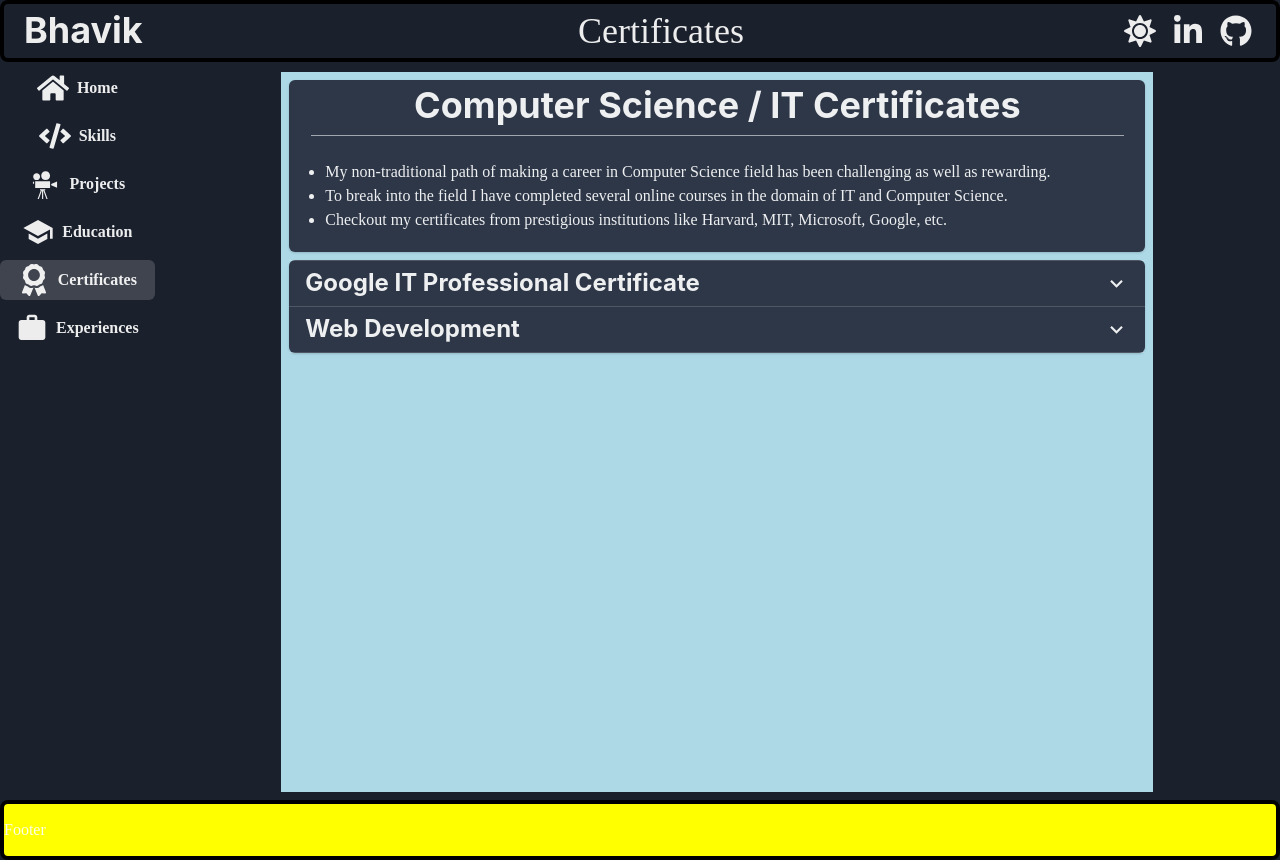
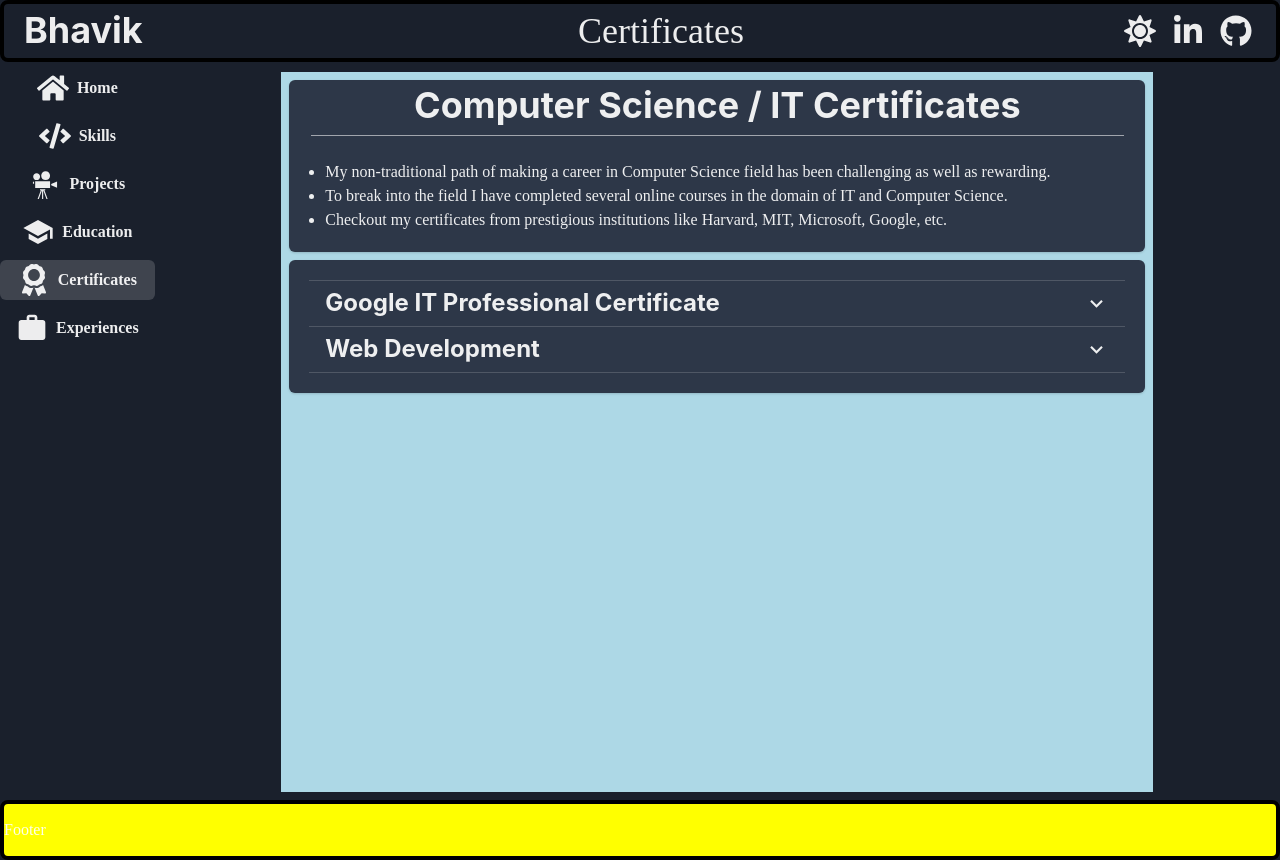
Before and after one commit to bhavik-knight/portfolio-chakra, a React (Vite) app in the folder react/frontend/: page / in a window 1280 px wide. Both pictures are taken after a click on the button "Certificates". Built offline with nearby package versions, Linux system fonts and the light colour scheme.

Commit message:
added hover - boxshadow effect for certs

```diff
--- a/react/frontend/src/components/CertificateCard.jsx
+++ b/react/frontend/src/components/CertificateCard.jsx
@@ -17,7 +17,7 @@ function CertificateCard({ details }) {
                             p={2} m={2}
                             boxSize="90%"
                             mx="auto"
-                            _hover={{ cursor: "pointer" }}
+                            _hover={{ cursor: "pointer", boxShadow: "2px 2px 8px" }}
                             onClick={c.uri !== null ? () => window.open(c.uri, "_blank") : () => "undefined"}
                         >
                             <CardHeader
--- a/react/frontend/src/components/Certificates.jsx
+++ b/react/frontend/src/components/Certificates.jsx
@@ -39,6 +39,7 @@ function Certificates() {
 
             {/* certificates */}
             <Card as="section">
+                <CardBody>
                     <Accordion allowToggle>
                         {/* one accordion item - one certificate group */}
                         {
@@ -83,6 +84,7 @@ function Certificates() {
 
                         }
                     </Accordion>
+                </CardBody>
             </Card>
         </Stack >
     )
```
Lines whose indentation alone changed are shown as unchanged.
